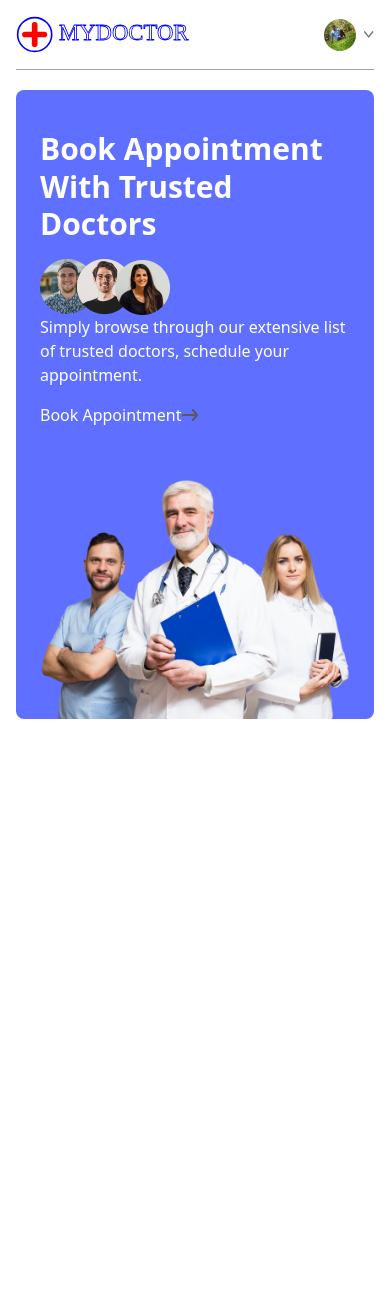
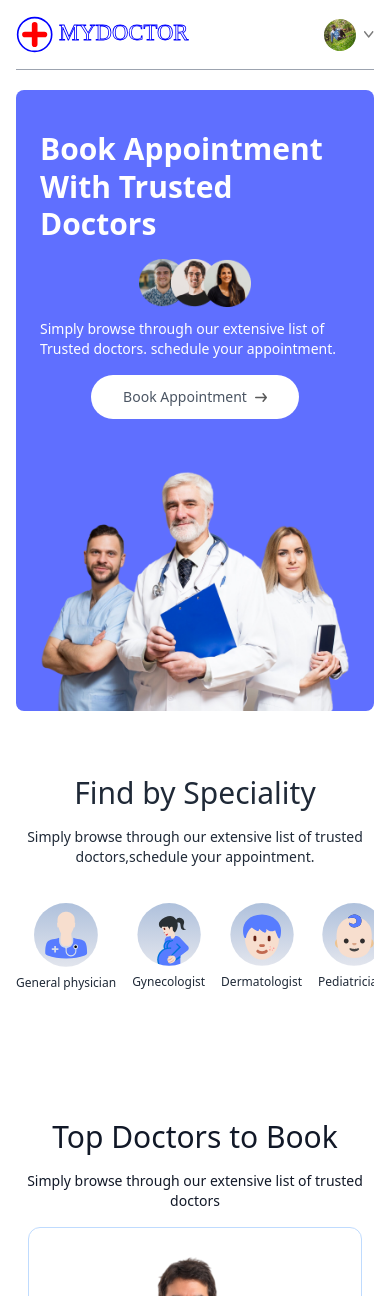
Before and after one commit to NikhileshKS/MyDoctor, a React (Vite) app in the folder frontend/: page / in a window 390 px wide. Shown: the top 1296 px of the page. Before the commit the page ends 844 px from the top, so only its background shows below. Built offline with nearby package versions, Linux system fonts and the light colour scheme.

Commit message:
new code add

```diff
--- a/frontend/src/components/Header.jsx
+++ b/frontend/src/components/Header.jsx
@@ -9,12 +9,12 @@ const Header = () => {
                 <p className='text-3xl md:text-4xl lg:text-5xl text-white font-semibold leading-tight md:leading-tight lg:leading-tight'>
                     Book Appointment <br/> With Trusted Doctors
                 </p>
-                <div>
-                    <img src={assets.group_profiles} alt="Doctors Group"/>
-                    <p className="text-white">Simply browse through our extensive list of trusted doctors, schedule your appointment.</p>
+                <div className='flex flex-col md:flex-row items-center gap-3 text-white text-sm font-light'>
+                    <img className='w-28' src={assets.group_profiles} alt="Doctors Group"/>
+                    <p className="text-white">Simply browse through our extensive list of Trusted doctors.<br className='hidden sm:block'/> schedule your appointment.</p>
                 </div>
-                <a href="#" className="flex items-center text-white hover:underline">
-                    Book Appointment <img src={assets.arrow_icon} alt=""/>
+                <a href="#speciality" className='flex items-center gap-2 bg-white px-8 py-3 rounded-full text-gray-600 text-sm m-auto md:m-0 hover:scale-105 transition-all duration-300 '>
+                    Book Appointment <img className='w-3' src={assets.arrow_icon} alt=""/>
                 </a>
             </div>
             {/* .................Rightside.................. */}
--- /dev/null
+++ b/frontend/src/components/SpecialityMenu.jsx
@@ -0,0 +1,23 @@
+import React from 'react'
+import { specialityData } from '../assets/assets'
+import { Link } from 'react-router-dom'
+
+const SpecialityMenu = () => {
+  return (
+    <div className='flex flex-col items-center gap-4 py-16 text-gray-800'id='speciality'>
+        <h1 className='text-3xl font-medium'> Find by Speciality </h1>
+        <p className='sm:w-1/3 text-center text-sm'>Simply browse through our extensive list of trusted doctors,schedule your appointment.</p>
+        <div className='flex sm:justify-center gap-4 pt-5 w-full overflow-scroll'>
+            {specialityData.map((item,index)=>(
+                <Link onClick={()=>scrollTo(0,0)} className='flex flex-col items-center text-xs cursor-pointer flex-shrink-0 hover:translate-y-[-15px] transition-all duration-500' key={index}to ={'/doctors/${item.speciality'}>
+                    <img className='w-16 sm:w-24 mb-2' src={item.image} alt=""/>
+                    <p>{item.speciality}</p>
+                </Link>
+            ))}
+        </div>
+    </div>
+
+  )
+}
+
+export default SpecialityMenu
--- /dev/null
+++ b/frontend/src/components/TopDoctors.jsx
@@ -0,0 +1,28 @@
+import React from 'react';
+import { doctors } from '../assets/assets';
+
+const TopDoctors = () => {
+    return (
+    <div className='flex flex-col items-center gap-4 my-16 text-gray-900 md:mx-10'>
+    <h1 className='text-3xl'>Top Doctors to Book</h1>
+    <p className='sm:w-1/3 text-center text-sm'>Simply browse through our extensive list of trusted doctors</p>
+    <div className='w-full grid grid-cols-auto gap-4 gap-y-6 px-3 sm:px-0'>
+        {doctors.slice(0, 10).map((item, index) => (
+        <div className='border border-blue-200 rounded-xl overflow-hidden cursor-pointer hover:translate-y-[-10px] transition-all duration-500' key={item.id || index}>
+            <img src={item.image} alt={`Doctor ${item.name}`} />
+            <div className='p-4'>
+                <p className='text-sm text-green-600'>Available</p>
+                <p className='font-semibold'>{item.name}</p>
+                <p className='text-gray-600'>{item.speciality}</p>
+            </div>
+        </div>
+        ))}
+    </div>
+    <button className='mt-4 px-4 py-2 bg-blue-500 text-white rounded hover:bg-blue-600 transition'>
+        More
+    </button>
+    </div>
+  )
+}
+
+export default TopDoctors
--- a/frontend/src/index.css
+++ b/frontend/src/index.css
@@ -5,3 +5,7 @@
 .active hr{
     @apply block
 }
+
+::-webkit-scrollbar{
+@apply hidden
+}
--- a/frontend/src/pages/Home.jsx
+++ b/frontend/src/pages/Home.jsx
@@ -1,10 +1,14 @@
 import React from 'react'
 import Header from '../components/Header'
+import SpecialityMenu from '../components/SpecialityMenu'
+import TopDoctors from '../components/TopDoctors'
 
 const Home = () => {
 return (
     <div>
         <Header/>
+        <SpecialityMenu/>
+        <TopDoctors/>
     </div>
 )
 }
```
